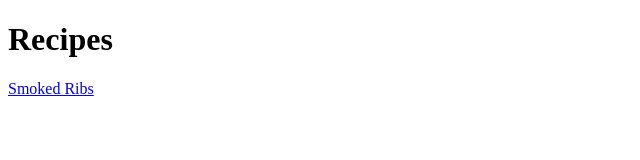
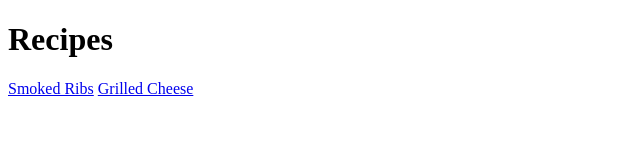
Before and after one commit to thePzycho-Code/odin-recipes, a plain HTML site: page index.html in a window 1280 px wide. Shown: the whole page, without its empty margins (0-640 px from the left). Drawn offline with Linux system fonts and the light colour scheme.

Commit message:
Add link from index to grill cheese

```diff
--- a/index.html
+++ b/index.html
@@ -9,5 +9,9 @@
     <h1>Recipes</h1>
 
     <a href="recipes/smokedribs.html">Smoked Ribs</a>
+    <a href="recipes/grilledcheese.html">Grilled Cheese</a>
+
+
 </body>
+
 </html>
```
